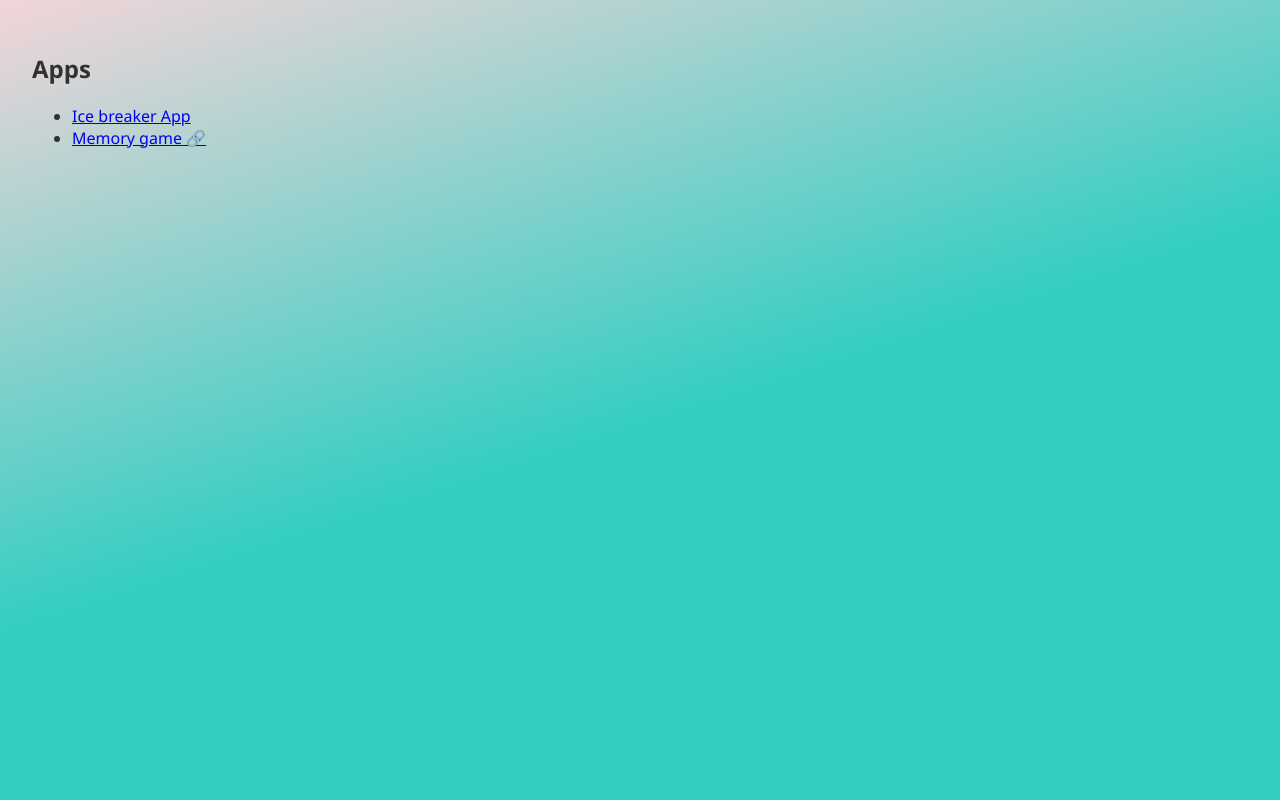
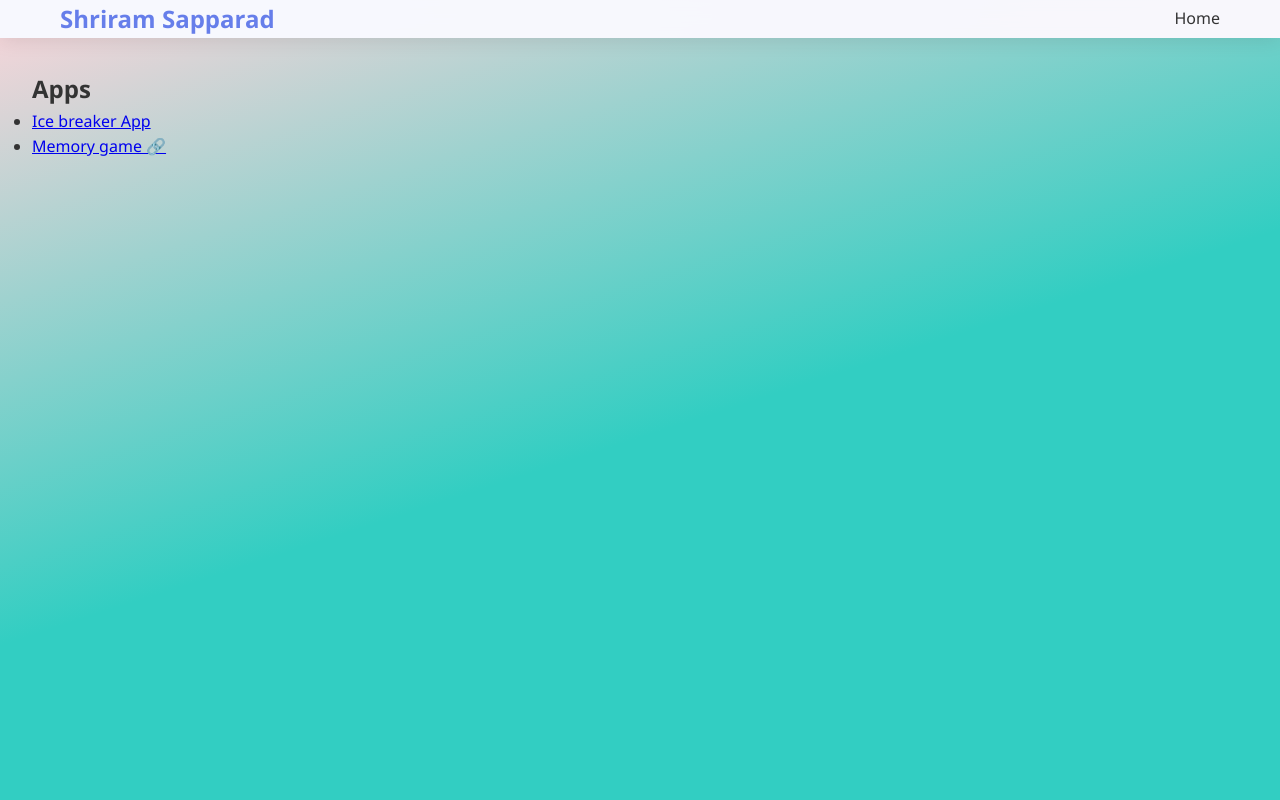
Before and after one commit to shriramcs/shriramcs.github.io, a website: page src/apps/apps.html in a window 1280 px wide. Shown: the top 800 px of the page. Drawn offline with Linux system fonts and the light colour scheme.

Commit message:
updated title and links to app

```diff
--- a/src/apps/apps.html
+++ b/src/apps/apps.html
@@ -43,9 +43,77 @@ figure.profile-pic img{
   height: 120px;
   border-radius: 50%;
 }
+
+* {
+            margin: 0;
+            padding: 0;
+            box-sizing: border-box;
+        }
+
+        body {
+            font-family: 'Segoe UI', Tahoma, Geneva, Verdana, sans-serif;
+            line-height: 1.6;
+            color: #333;
+            background: linear-gradient(135deg, #667eea 0%, #764ba2 100%);
+            min-height: 100vh;
+        }
+
+        .container {
+            max-width: 1200px;
+            margin: 0 auto;
+            padding: 0 20px;
+        }
+
+        /* Header */
+        header {
+            background: rgba(255, 255, 255, 0.95);
+            backdrop-filter: blur(10px);
+            position: sticky;
+            top: 0;
+            z-index: 1000;
+            box-shadow: 0 2px 20px rgba(0, 0, 0, 0.1);
+        }
+
+        nav {
+            display: flex;
+            justify-content: space-between;
+            align-items: center;
+            padding: 1rem 0;
+        }
+
+        .logo {
+            font-size: 1.5rem;
+            font-weight: bold;
+            color: #667eea;
+        }
+
+        .nav-links {
+            display: flex;
+            list-style: none;
+            gap: 2rem;
+        }
+
+        .nav-links a {
+            text-decoration: none;
+            color: #333;
+            font-weight: 500;
+            transition: color 0.3s ease;
+        }
+
+        .nav-links a:hover {
+            color: #667eea;
+        }
   </style>
 </head>
 <body>
+  <header>
+    <nav class="container">
+        <div class="logo">Shriram Sapparad</div>
+        <ul class="nav-links">
+            <li><a href="/">Home</a></li>
+        </ul>
+    </nav>
+</header>
   <section class="hero">
     <h2>Apps</h2>
     <ul>
```
Also changed, not shown: index.html (+2 -1 lines).
